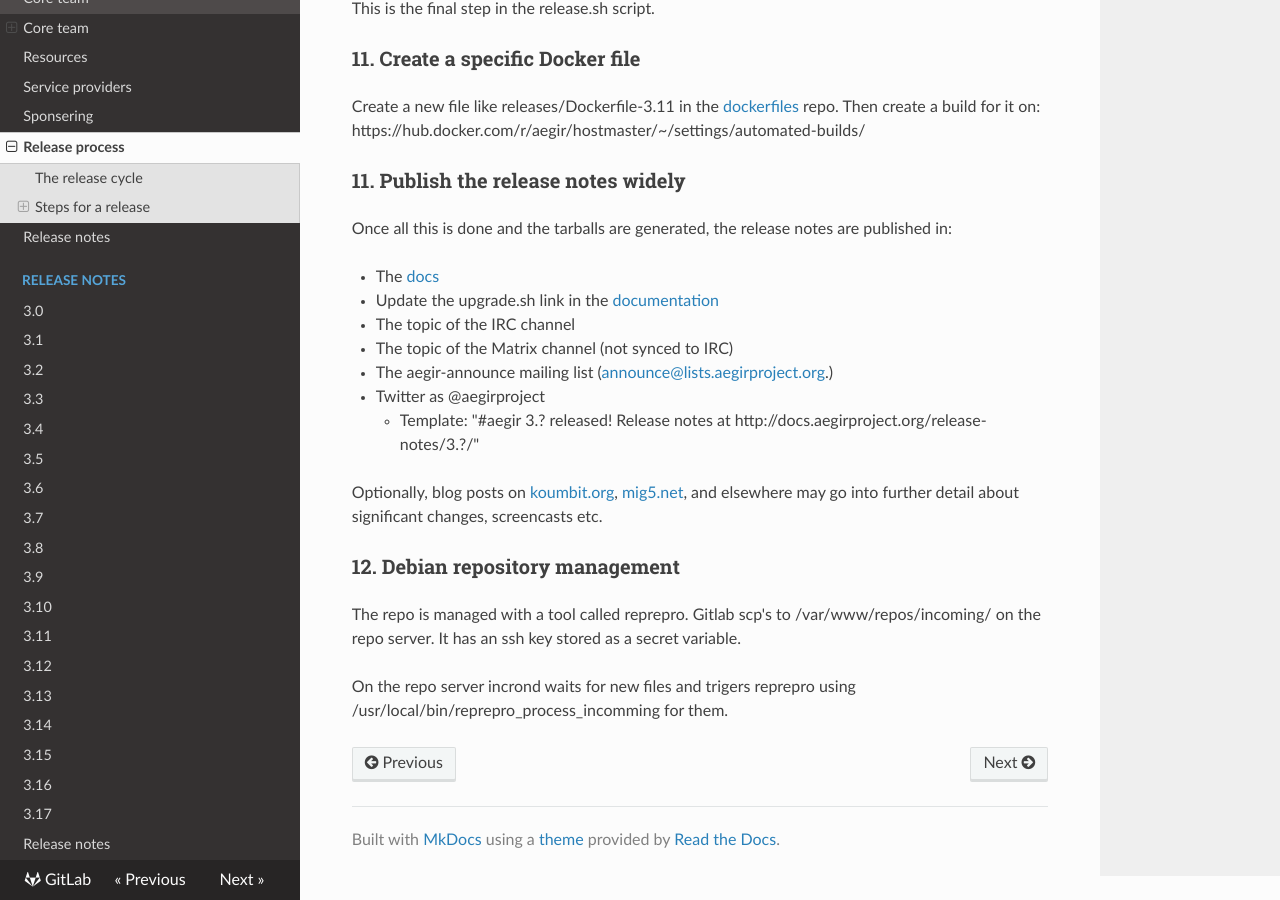
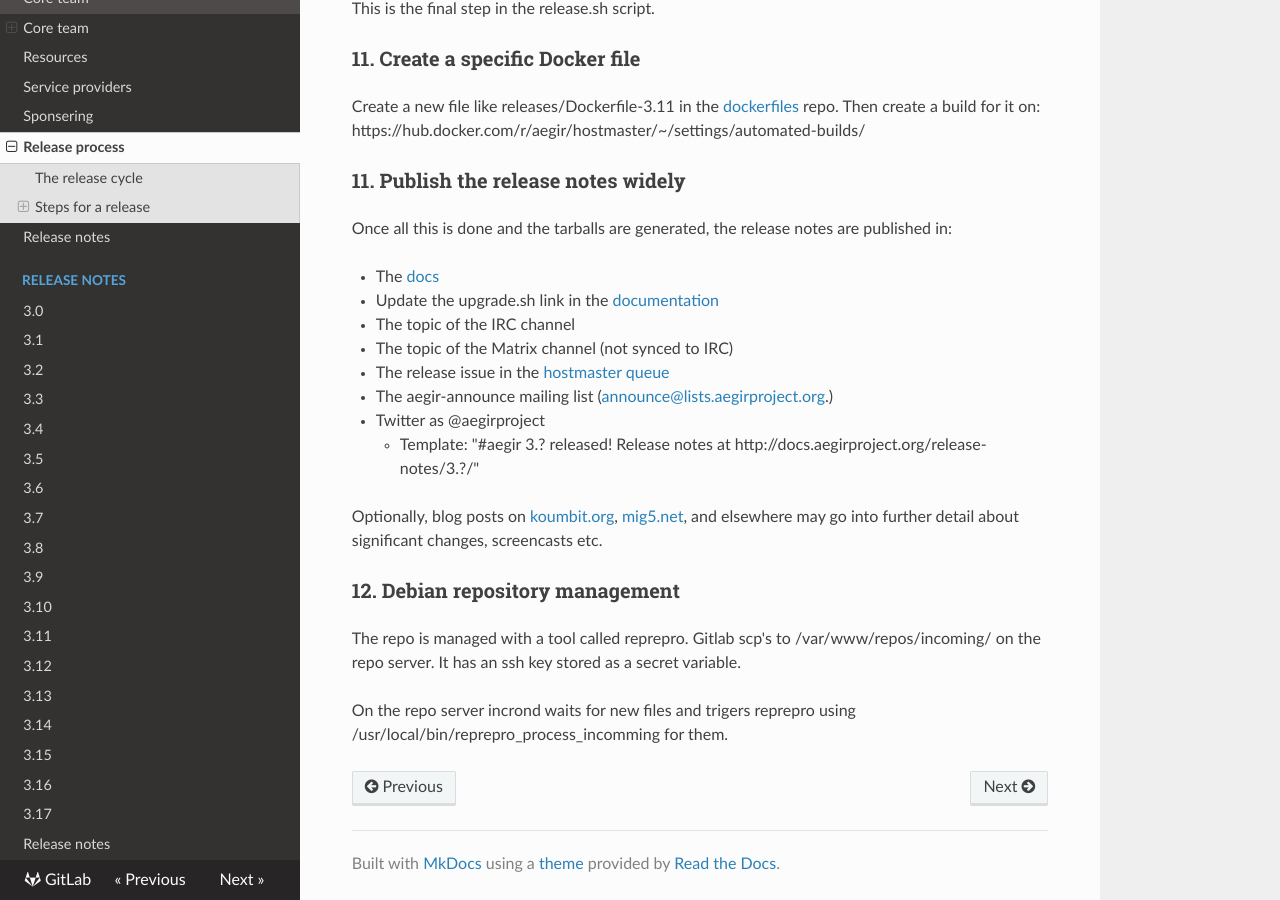
Before and after one commit to aegir-project/documentation, an MkDocs documentation site: the page built from docs/community/release-process.md, in a window 1280 px wide and 900 px high, scrolled down 5615 px. Built offline with MkDocs 1.6.1, drawn with Linux system fonts in a browser that asks for light colours; nearby versions of some CDN libraries; old or Windows-style settings are respelled for this version of MkDocs.

Commit message:
add announce step

```diff
--- a/docs/community/release-process.md
+++ b/docs/community/release-process.md
@@ -220,6 +220,7 @@ Once all this is done and the tarballs are generated, the release notes are publ
 *   Update the upgrade.sh link in the [documentation](http://docs.aegirproject.org/install/upgrade/#upgrades-with-upgradesh-script)
 *   The topic of the IRC channel
 *   The topic of the Matrix channel (not synced to IRC)
+*   The release issue in the [hostmaster queue](https://www.drupal.org/project/issues/hostmaster?categories=All)
 *   The aegir-announce mailing list ([announce@lists.aegirproject.org](mailto:announce@lists.aegirproject.org).)
 *   Twitter as @aegirproject
     *   Template: "#aegir 3.? released! Release notes at http://docs.aegirproject.org/release-notes/3.?/"
```
